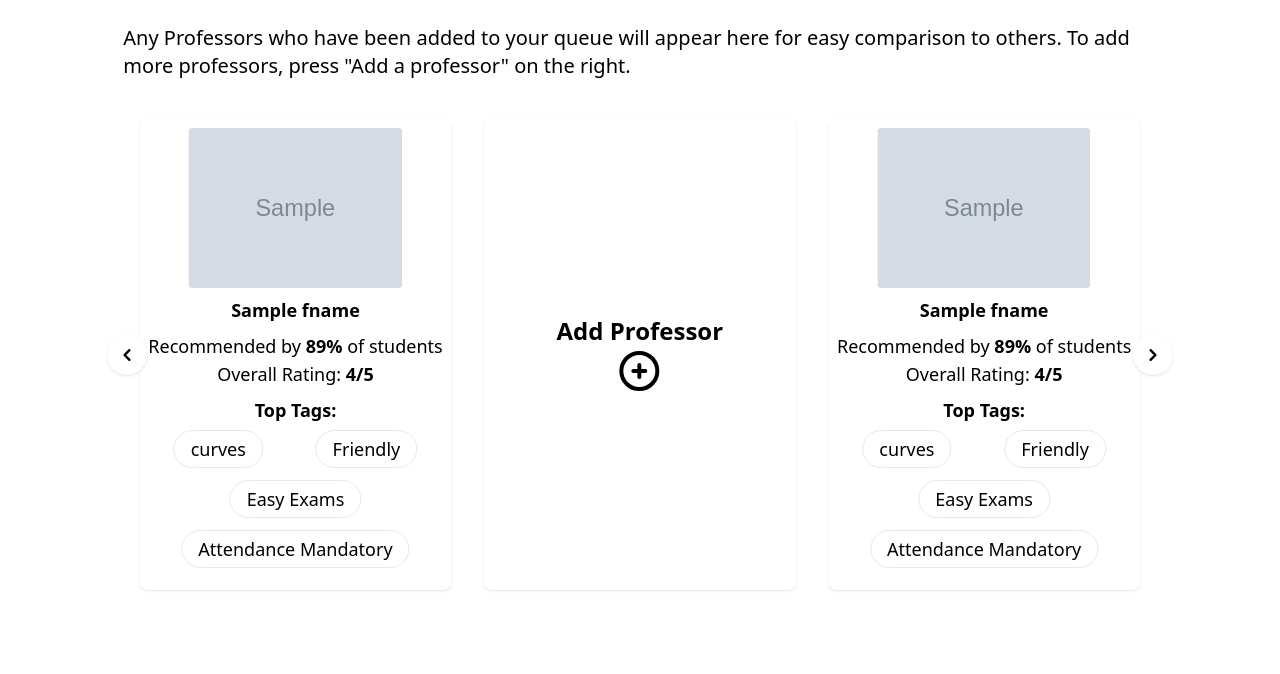
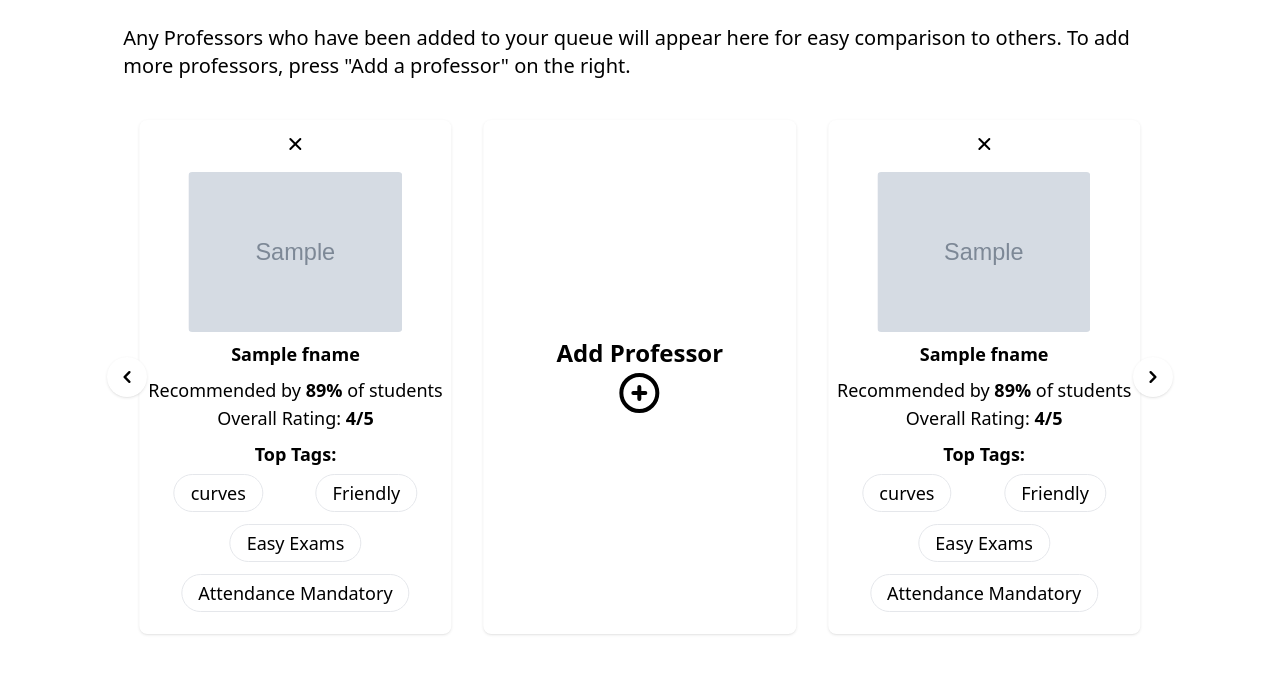
Before and after one commit to mohamad-selman/RateZone-src, a Django app: template ratezone/main/templates/queue.html in a window 1280 px wide. Shown: the part 107-781 px from the top of the page. Run offline with Django 3.2, Linux system fonts and the light colour scheme; the template is opened without the code that fills it: most values are stand-ins (such as "Sample title", 1, 10 or a date in 2020); grey boxes marked "Sample" are stand-in pictures; some libraries are stand-ins or nearby versions; grey boxes are pictures that could not be loaded.

Commit message:
Added delete button to myqueue (not functional)

```diff
--- a/ratezone/main/templates/queue.html
+++ b/ratezone/main/templates/queue.html
@@ -133,6 +133,10 @@ text-xs sm:text-base lg:text-lg">
                 <div class="swiper-slide p-4">
                     <div class="flex flex-col h-full rounded-lg shadow overflow-hidden">
                         <div class="flex-shrink-0 p-2">
+                            <button type="button" class="mb-3 bg-transparent rounded-lg text-sm p-1.5 ml-auto inline-flex items-center hover:bg-red-600 hover:text-white">
+                                <svg class="w-5 h-5" fill="currentColor" viewBox="0 0 20 20" xmlns="http://www.w3.org/2000/svg"><path fill-rule="evenodd" d="M4.293 4.293a1 1 0 011.414 0L10 8.586l4.293-4.293a1 1 0 111.414 1.414L11.414 10l4.293 4.293a1 1 0 01-1.414 1.414L10 11.414l-4.293 4.293a1 1 0 01-1.414-1.414L8.586 10 4.293 5.707a1 1 0 010-1.414z" clip-rule="evenodd"></path></svg>
+                            </button>
+
                             <img class="h-40 rounded mx-auto object-cover" src="{{ p.image }}" alt="">
                             <h3 class="font-semibold my-2">{{ p.fname }}</h3>
                             <p>Recommended by <span class="font-semibold">89%</span> of students</p>
```
